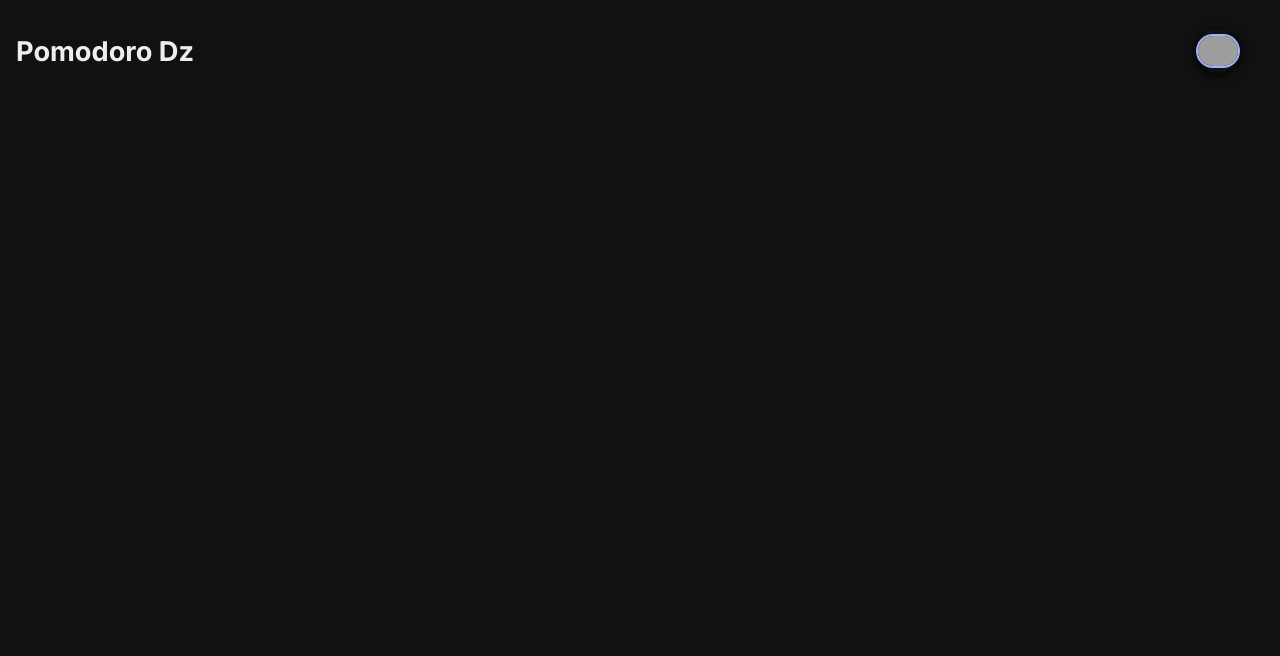
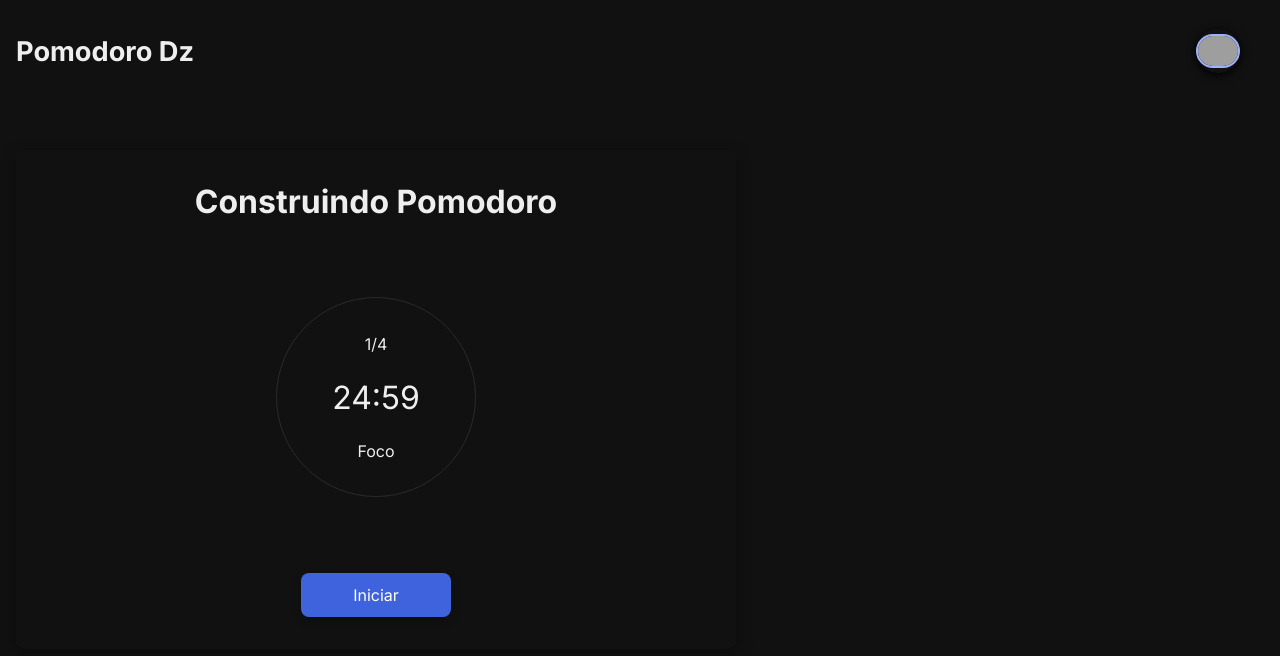
Before and after one commit to Guilherme-Santos08/pomodoro_task, a Next.js app: page / in a window 1280 px wide. Shown: the top 656 px of the page. Built offline with nearby package versions, Linux system fonts and the light colour scheme; grey boxes are pictures that could not be loaded.

Commit message:
feat: layout do pomodoro

```diff
--- /dev/null
+++ b/src/components/Pomodoro/index.tsx
@@ -0,0 +1,22 @@
+import { Button, Container, Content } from './styles'
+
+export function Pomodoro() {
+  return (
+    <Container>
+      <h1>Construindo Pomodoro</h1>
+      <Content>
+        <div className="count">
+          <p>1/4</p>
+          <p>
+            <time>24:59</time>
+          </p>
+          <p>Foco</p>
+        </div>
+
+        <div className="buttons">
+          <Button type="button">Iniciar</Button>
+        </div>
+      </Content>
+    </Container>
+  )
+}
--- /dev/null
+++ b/src/components/Pomodoro/styles.ts
@@ -0,0 +1,78 @@
+import styled from 'styled-components'
+
+export const Container = styled.div`
+  text-align: center;
+
+  max-width: 720px;
+  width: 100%;
+  padding: 2rem;
+
+  border-radius: 8px;
+  box-shadow: rgba(0, 0, 0, 0.35) 0px 5px 15px;
+  /*
+  box-shadow: ${(props) => props.theme.colors.indigo11} -5px 5px,
+    ${(props) => props.theme.colors.indigo10}-10px 10px,
+    ${(props) => props.theme.colors.indigo9} -15px 15px; */
+`
+
+export const Content = styled.div`
+  margin-top: 4.75rem;
+
+  div + div {
+    margin-top: 4.75rem;
+  }
+
+  .count {
+    display: flex;
+    flex-direction: column;
+    align-items: center;
+    justify-content: center;
+
+    width: 250px;
+    height: 250px;
+    border-radius: 999px;
+    margin: 0 auto;
+    border: 1px solid ${(props) => props.theme.colors.gray4};
+    p + p {
+      margin-top: 1.5rem;
+    }
+
+    time {
+      font-size: 2rem;
+    }
+  }
+
+  @media (max-width: 1120px) {
+    margin-top: 4rem;
+  }
+
+  @media (max-width: 600px) {
+    margin-top: 2rem;
+  }
+
+  .count {
+    width: 200px;
+    height: 200px;
+  }
+`
+
+export const Button = styled.button`
+  color: #fff;
+  padding: 0.75rem 0;
+
+  width: 150px;
+  background-color: ${(props) => props.theme.colors.indigo9};
+
+  border-radius: 8px;
+  box-shadow: rgba(0, 0, 0, 0.24) 0px 3px 8px;
+  transition: background 0.2s, transform 0.2s;
+
+  &:hover {
+    background-color: ${(props) => props.theme.colors.indigo8};
+  }
+
+  &:active {
+    transform: scale(0.9);
+    box-shadow: none;
+  }
+`
--- a/src/pages/_app.tsx
+++ b/src/pages/_app.tsx
@@ -7,8 +7,8 @@ import theme from '../styles/theme'
 function MyApp({ Component, pageProps }: AppProps) {
   return (
     <ThemeProvider theme={theme}>
+      <Header />
       <Component {...pageProps} />
-      <Header />
       <GlobalStyle />
     </ThemeProvider>
   )
--- a/src/pages/index.tsx
+++ b/src/pages/index.tsx
@@ -1,3 +1,10 @@
+import { Pomodoro } from '../components/Pomodoro'
+import { Container } from '../styles/pages/Home'
+
 export default function Home() {
-  return <div />
+  return (
+    <Container>
+      <Pomodoro />
+    </Container>
+  )
 }
--- /dev/null
+++ b/src/styles/pages/Home.tsx
@@ -0,0 +1,11 @@
+import styled from 'styled-components'
+
+export const Container = styled.div`
+  max-width: 1300px;
+  margin: 2rem auto 0;
+  padding: 1rem;
+
+  @media (max-width: 600px) {
+    margin-top: 0.5rem;
+  }
+`
--- a/src/styles/styled.d.ts
+++ b/src/styles/styled.d.ts
@@ -7,12 +7,17 @@ declare module 'styled-components' {
 
       gray1: string
       gray3: string
+      gray4: string
       gray5: string
       gray7: string
+      gray10: string
       gray12: string
 
       violet7: string
 
+      indigo8: string
+      indigo9: string
+      indigo10: string
       indigo11: string
     }
   }
--- a/src/styles/theme.ts
+++ b/src/styles/theme.ts
@@ -1,4 +1,11 @@
-import { grayDark, indigoDark, sandDark, violetDark } from '@radix-ui/colors'
+import {
+  grayDark,
+  greenDark,
+  indigoDark,
+  redDark,
+  sandDark,
+  violetDark,
+} from '@radix-ui/colors'
 
 const theme = {
   colors: {
@@ -6,6 +13,8 @@ const theme = {
     ...grayDark,
     ...violetDark,
     ...indigoDark,
+    ...greenDark,
+    ...redDark,
   },
 }
 
```
